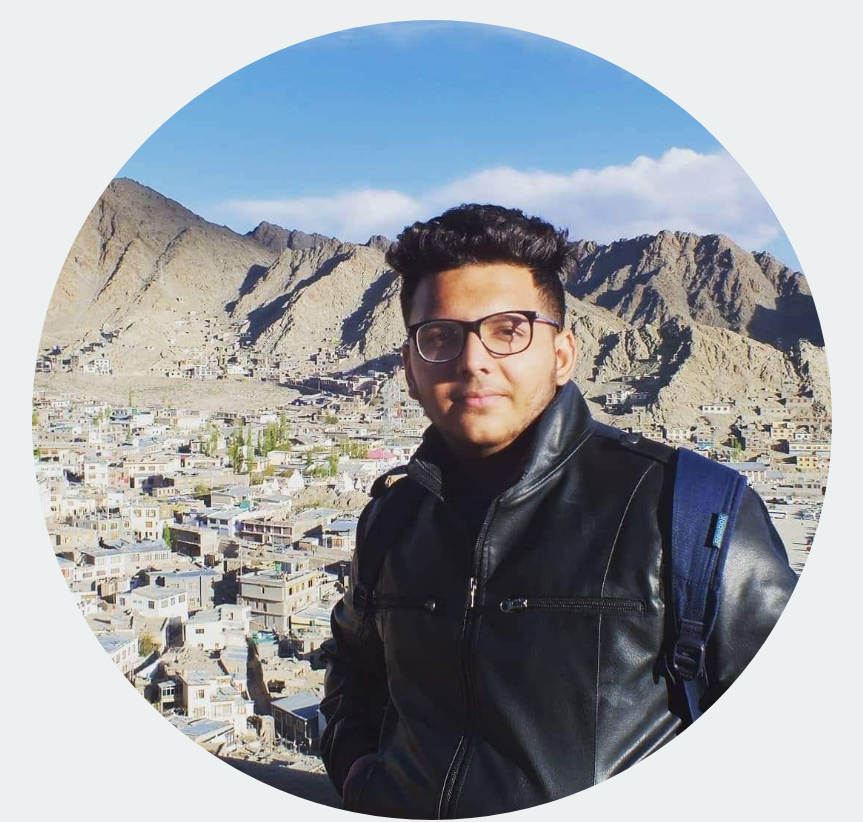
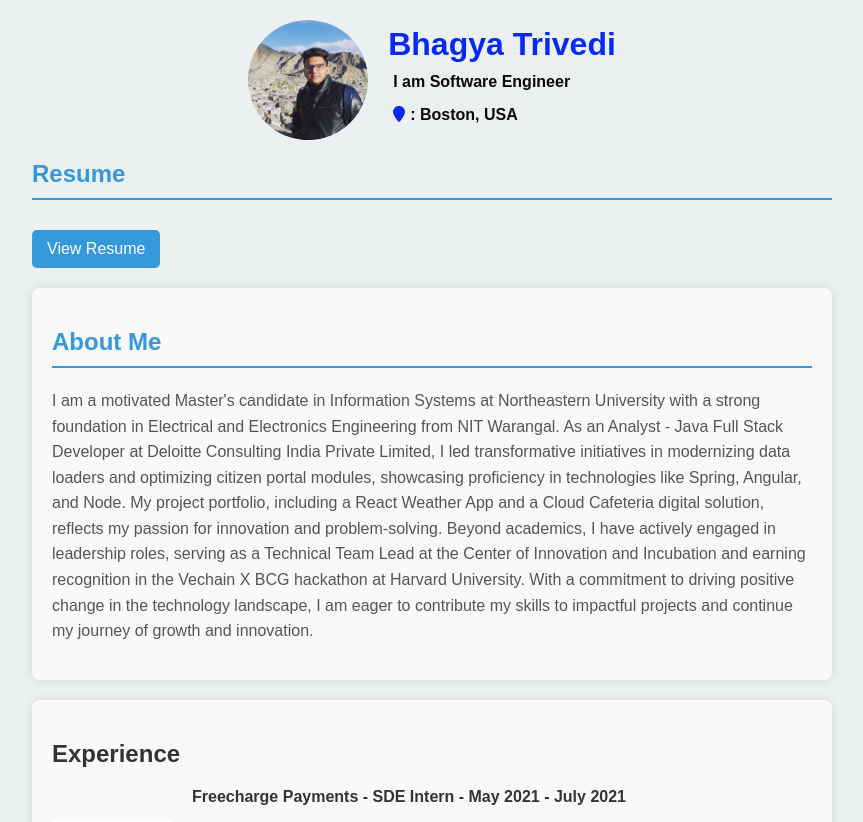
Before and after one commit to bhagyatrivedi/portfolio-website, a React (Create React App) app: page / in a window 1280 px wide. Shown: the top 822 px of the page, without its empty margins (208-1071 px from the left). Built offline with nearby package versions, Linux system fonts and the light colour scheme; the HTML template or start-up script is replaced by a standard one.

Commit message:
Updated home

```diff
--- a/src/components/HomePage/HomePage.css
+++ b/src/components/HomePage/HomePage.css
@@ -51,33 +51,41 @@ body {
     }
   }
 
- header {
+  header {
+    text-align: center;
+    margin-bottom: 20px;
+
     .profile {
-      flex-direction: column;
+      display: flex;
       align-items: center;
+      justify-content: center;
 
       img {
-        margin-right: 0;
-        margin-bottom: 10px;
-        max-width: 100%; /* Ensure the image doesn't exceed its container */
-        height: auto;   /* Maintain the aspect ratio */
+        width: 120px;
+        height: 120px;
         border-radius: 50%;
+        margin-right: 20px;
       }
 
       .info {
-        text-align: center;
+        text-align: left;
 
         h1 {
-          font-size: 1.5em;
+          margin: 0;
+          color: #072af2; /* Royal Blue */
         }
 
         p {
-          font-size: 0.8em;
+          margin: 5px 0;
+          color: #090909;
+          svg {
+            margin-right: 5px;
+            color: #072af2; /* Royal Blue */
+          }
         }
       }
     }
   }
-
 
   /* ... your existing styles ... */
 
@@ -428,7 +436,8 @@ body {
     width: 30px; /* Adjust the size as needed */
     height: 30px;
   }
-@media (max-width: 768px) {
+
+  @media (max-width: 768px) {
     /* Styles for tablets and smaller screens */
 
     .homepage {
@@ -454,6 +463,7 @@ body {
           img {
             margin-right: 0;
             margin-bottom: 10px;
+            border-radius: 50%;
           }
 
           .info {
@@ -469,6 +479,7 @@ body {
           }
         }
       }
+
 
       .about-me,
       .education-info,
```
